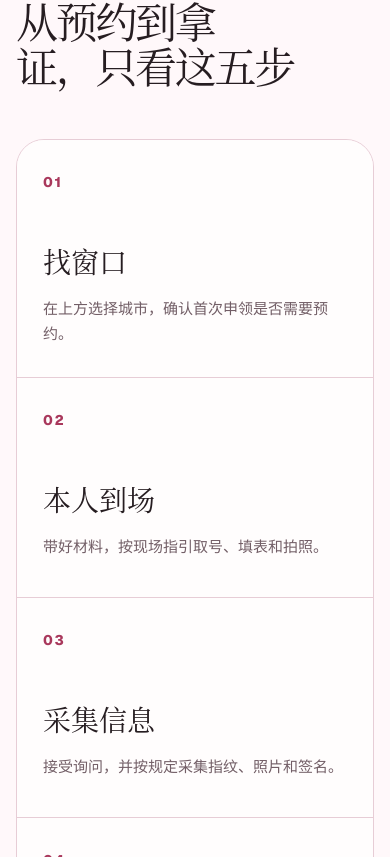
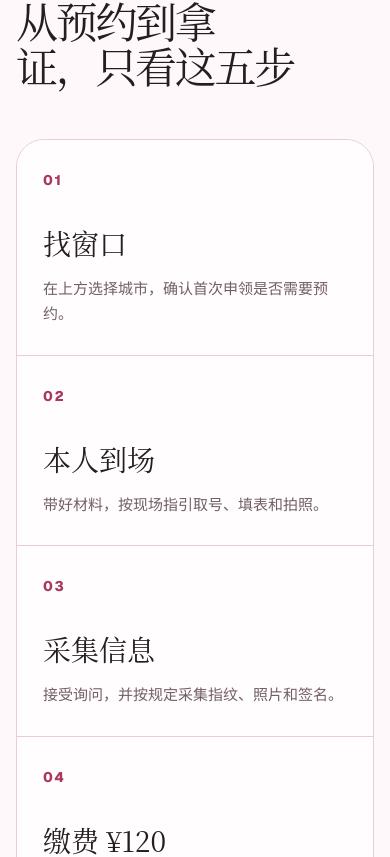
Before and after one commit to Explainfuture/visa-atlas-cn, a Next.js app: page /passport in a window 390 px wide. Shown: the part 5367-6224 px from the top of the page. Built offline with nearby package versions, Linux system fonts and the light colour scheme.

Commit message:
style: tighten passport process spacing

```diff
--- a/src/app/globals.css
+++ b/src/app/globals.css
@@ -3040,8 +3040,8 @@ a.consular-detail:hover strong {
 }
 
 .passport-steps li {
-  min-height: 300px;
-  padding: 30px 26px;
+  min-height: 252px;
+  padding: 28px 26px;
   border-right: 1px solid var(--line);
   background: var(--white);
 }
@@ -3058,7 +3058,7 @@ a.consular-detail:hover strong {
 }
 
 .passport-steps h3 {
-  margin: 74px 0 14px;
+  margin: 42px 0 12px;
   font-family: var(--font-display);
   font-size: 28px;
   font-weight: 500;
@@ -3386,7 +3386,7 @@ a.consular-detail:hover strong {
 
   .passport-steps li,
   .passport-steps li:nth-child(3) {
-    min-height: 220px;
+    min-height: 190px;
     border-right: 0;
     border-bottom: 1px solid var(--line);
   }
@@ -3396,7 +3396,7 @@ a.consular-detail:hover strong {
   }
 
   .passport-steps h3 {
-    margin-top: 46px;
+    margin-top: 30px;
   }
 
   .passport-time-fee {
```
